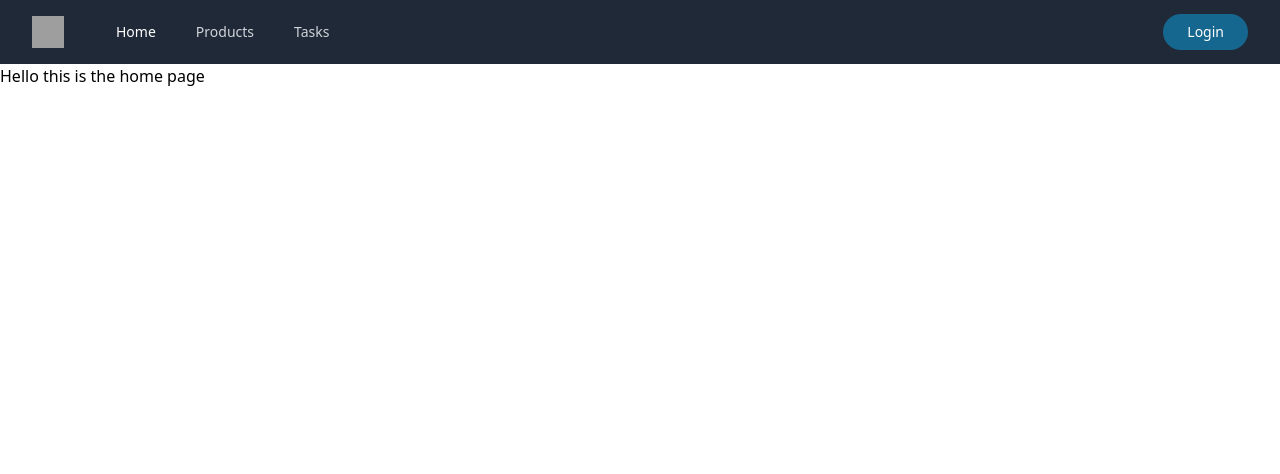
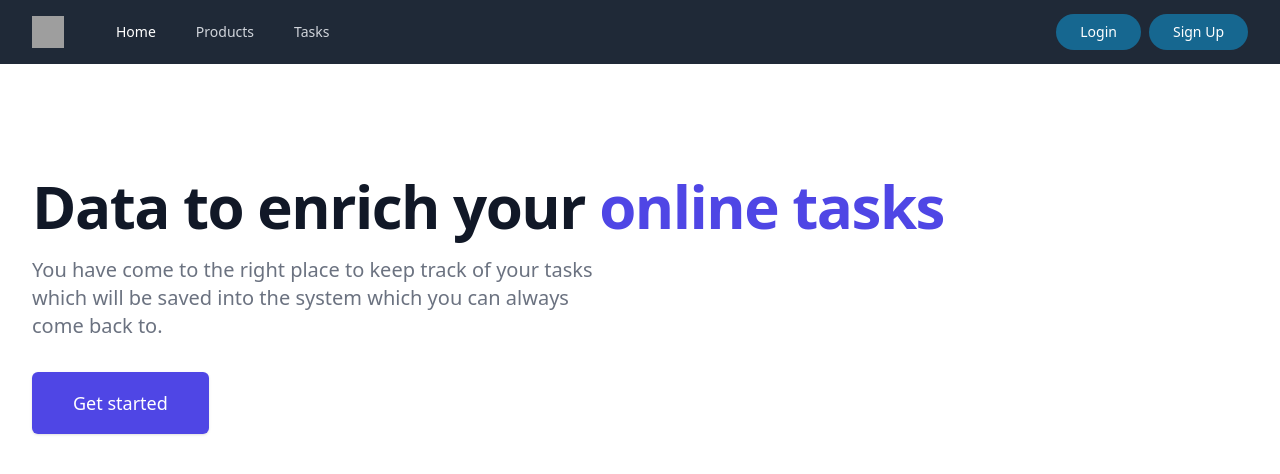
Before and after one commit to Aspheles/Todo-list, a React (Create React App) app in the folder client/: page / in a window 1280 px wide. Shown: the top 474 px of the page. Built offline with nearby package versions, Linux system fonts and the light colour scheme; grey boxes are pictures that could not be loaded.

Commit message:
Home page adjusted with more information

```diff
--- a/client/src/components/Navbar.tsx
+++ b/client/src/components/Navbar.tsx
@@ -22,7 +22,7 @@ function Nav() {
                 />
               </div>
               <div className="hidden md:block">
-                <div className="ml-10 flex items-baseline space-x-4">
+                <div className="ml-10 flex justify-center space-x-4">
                   <button className=" hover:bg-gray-700 text-white px-3 py-2 rounded-md text-sm font-medium"><Link to={"/"}>Home</Link></button>
                   <button className="text-gray-300 hover:bg-gray-700 hover:text-white px-3 py-2 rounded-md text-sm font-medium"><Link to={"/products"}>Products</Link></button>
                   <button className="text-gray-300 hover:bg-gray-700 hover:text-white px-3 py-2 rounded-md text-sm font-medium"> <Link to={"/tasks"}>Tasks</Link></button>
@@ -32,7 +32,8 @@ function Nav() {
             </div>
             <div className="hidden md:block">
                 <div className="flex items-end">
-                    <button className="bg-sky-500/50 hover:bg-sky-500/100 text-white px-6 py-2 rounded-full text-sm font-medium"><Link to={"/login"}>Login</Link></button>
+                    <button className="bg-sky-500/50 hover:bg-sky-500/100 text-white px-6 py-2 rounded-full text-sm font-medium mr-2"><Link to={"/login"}>Login</Link></button>
+                    <button className="bg-sky-500/50 hover:bg-sky-500/100 text-white px-6 py-2 rounded-full text-sm font-medium"><Link to={"/login"}>Sign Up</Link></button>
                 </div>
             </div>
 
--- a/client/src/components/products.tsx
+++ b/client/src/components/products.tsx
@@ -40,7 +40,7 @@ const Products = () => {
 
                 {itemproducts?.map((item: { name: string; category: string; description: string; price: number; img_url: string; }) => {
                 return (
-                    <tr className="bg-white border-b dark:bg-gray-800 dark:border-gray-700">
+                    <tr key={item.name} className="bg-white border-b dark:bg-gray-800 dark:border-gray-700">
                         <th scope="row" className="py-4 px-6 font-medium text-gray-900 whitespace-nowrap dark:text-white">
                             {item.name}
                         </th>
--- a/client/src/pages/homepage.tsx
+++ b/client/src/pages/homepage.tsx
@@ -1,7 +1,25 @@
+import { Link } from "react-router-dom"
 
 const HomePage = () => {
     return (
-        <p>Hello this is the home page</p>
+        <main className="mx-auto mt-10 max-w-7xl px-4 sm:mt-12 sm:px-6 md:mt-16 lg:mt-20 lg:px-8 xl:mt-28">
+        <div className="sm:text-center lg:text-left">
+          <h1 className="text-4xl font-bold tracking-tight text-gray-900 sm:text-5xl md:text-6xl">
+            <span className="block xl:inline">Data to enrich your</span>{' '}
+            <span className="block text-indigo-600 xl:inline">online tasks</span>
+          </h1>
+          <p className="mt-3 text-base text-gray-500 sm:mx-auto sm:mt-5 sm:max-w-xl sm:text-lg md:mt-5 md:text-xl lg:mx-0">
+            You have come to the right place to keep track of your tasks which will be saved into the system which you can always come back to.
+          </p>
+          <div className="mt-5 sm:mt-8 sm:flex sm:justify-center lg:justify-start">
+            <div className="rounded-md shadow">
+              <button className="flex w-full items-center justify-center rounded-md border border-transparent bg-indigo-600 px-8 py-3 text-base font-medium text-white hover:bg-indigo-700 md:py-4 md:px-10 md:text-lg">
+                <Link to={"/login"}>Get started</Link>
+              </button>
+            </div>
+          </div>
+        </div>
+      </main>
     )
 }
 
--- a/client/src/pages/loginpage.tsx
+++ b/client/src/pages/loginpage.tsx
@@ -1,4 +1,5 @@
 import React from 'react';
+import { Link } from 'react-router-dom';
 
 const LoginPage = () => {
   return (
@@ -69,9 +70,10 @@ const LoginPage = () => {
             </div>
 
             <div>
+            <p className="text-sm text-black-600"> Don’t have an account yet? <button className="font-medium text-indigo-600 hover:underline dark:text-primary-500"><Link to={"/signup"}>Sign up</Link></button> </p>
               <button
                 type="submit"
-                className="group relative flex w-full justify-center rounded-md border border-transparent bg-indigo-600 py-2 px-4 text-sm font-medium text-white hover:bg-indigo-700 focus:outline-none focus:ring-2 focus:ring-indigo-500 focus:ring-offset-2"
+                className="mt-2 group relative flex w-full justify-center rounded-md border border-transparent bg-indigo-600 py-2 px-4 text-sm font-medium text-white hover:bg-indigo-700 focus:outline-none focus:ring-2 focus:ring-indigo-500 focus:ring-offset-2"
               >
                 <span className="absolute inset-y-0 left-0 flex items-center pl-3">
                   {/* <LockClosedIcon className="h-5 w-5 text-indigo-500 group-hover:text-indigo-400" aria-hidden="true" /> */}
```
